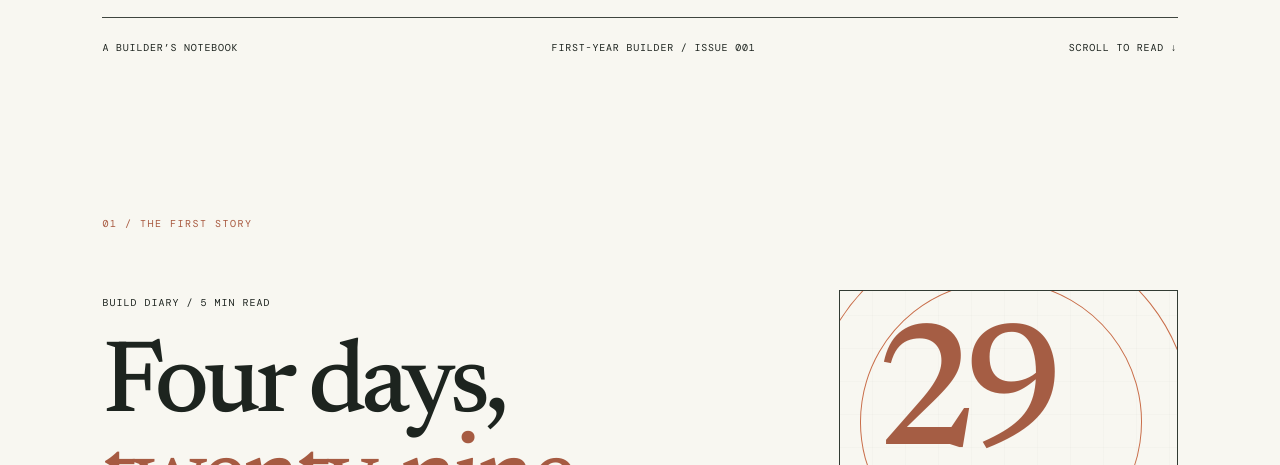
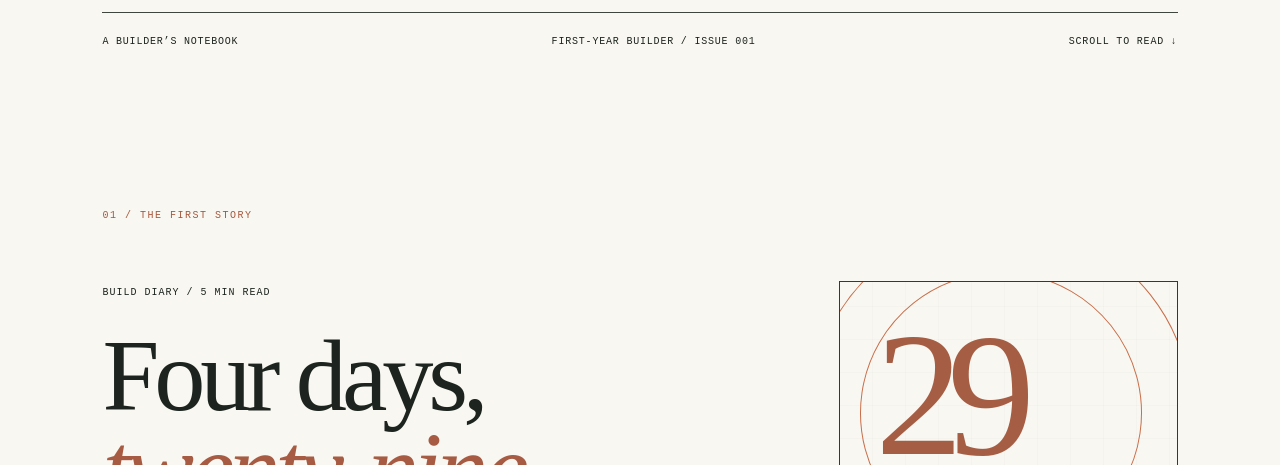
Before and after one commit to Aditya2375/working-notes, a website built with Vite: page index.html in a window 1280 px wide. Shown: the part 635-1100 px from the top of the page. Built offline with nearby package versions, Linux system fonts and the light colour scheme.

Commit message:
Add notebook metadata and local font loading

```diff
--- a/index.html
+++ b/index.html
@@ -1 +1 @@
-<!doctype html><html lang="en"><head><meta charset="UTF-8"><meta name="viewport" content="width=device-width,initial-scale=1"><meta name="theme-color" content="#f8f7f1"><meta name="description" content="A draft build-in-public journal for Working Notes."><title>Working Notes / Working Notes</title><link rel="preconnect" href="https://fonts.googleapis.com"><link rel="preconnect" href="https://fonts.gstatic.com" crossorigin><link href="https://fonts.googleapis.com/css2?family=DM+Mono:wght@400;500&family=DM+Sans:wght@400;500;600;700&family=Newsreader:opsz,wght@6..72,400;6..72,500;6..72,600&display=swap" rel="stylesheet"></head><body><div id="app"></div><script type="module" src="/src/main.js"></script></body></html>
+<!doctype html><html lang="en"><head><meta charset="UTF-8"><meta name="viewport" content="width=device-width,initial-scale=1"><meta name="theme-color" content="#f8f7f1"><meta name="description" content="An editorial notebook about building, constraints and revision."><title>Working Notes</title><link rel="stylesheet" href="%BASE_URL%fonts.css"><link rel="canonical" href="https://aditya2375.github.io/working-notes/"><meta property="og:type" content="website"><meta property="og:title" content="Working Notes"><meta property="og:description" content="An editorial notebook about building, constraints and revision."><meta property="og:url" content="https://aditya2375.github.io/working-notes/"><meta property="og:image" content="https://aditya2375.github.io/working-notes/share-card.png"><meta name="twitter:card" content="summary_large_image"><meta name="referrer" content="strict-origin-when-cross-origin"><meta http-equiv="Content-Security-Policy" content="default-src 'self'; script-src 'self'; style-src 'self' 'unsafe-inline'; font-src 'self' data:; img-src 'self' data:; connect-src 'none'; object-src 'none'; base-uri 'self'; form-action 'none'"></head><body><div id="app"></div><noscript><p>This notebook needs JavaScript for its archive and essays. <a href="https://github.com/Aditya2375/working-notes">Read the source and essays on GitHub.</a></p></noscript><script type="module" src="/src/main.js"></script></body></html>
```
